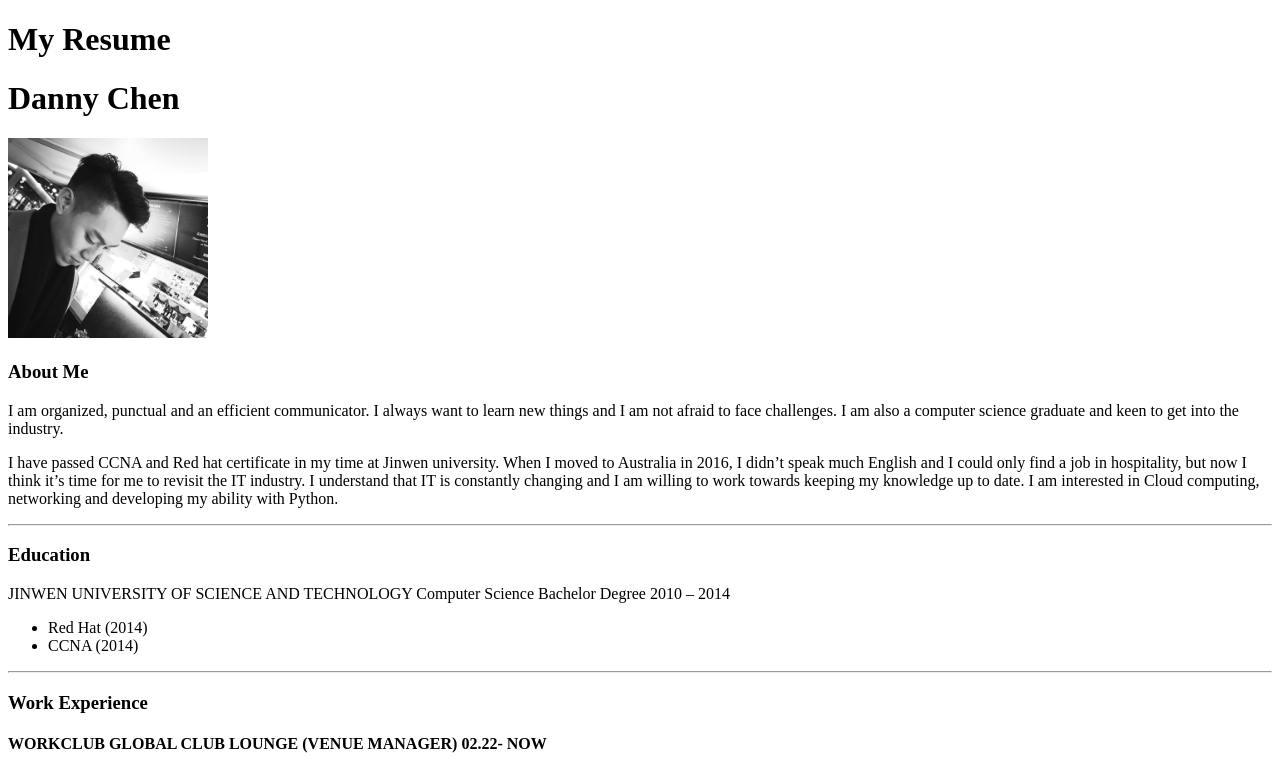
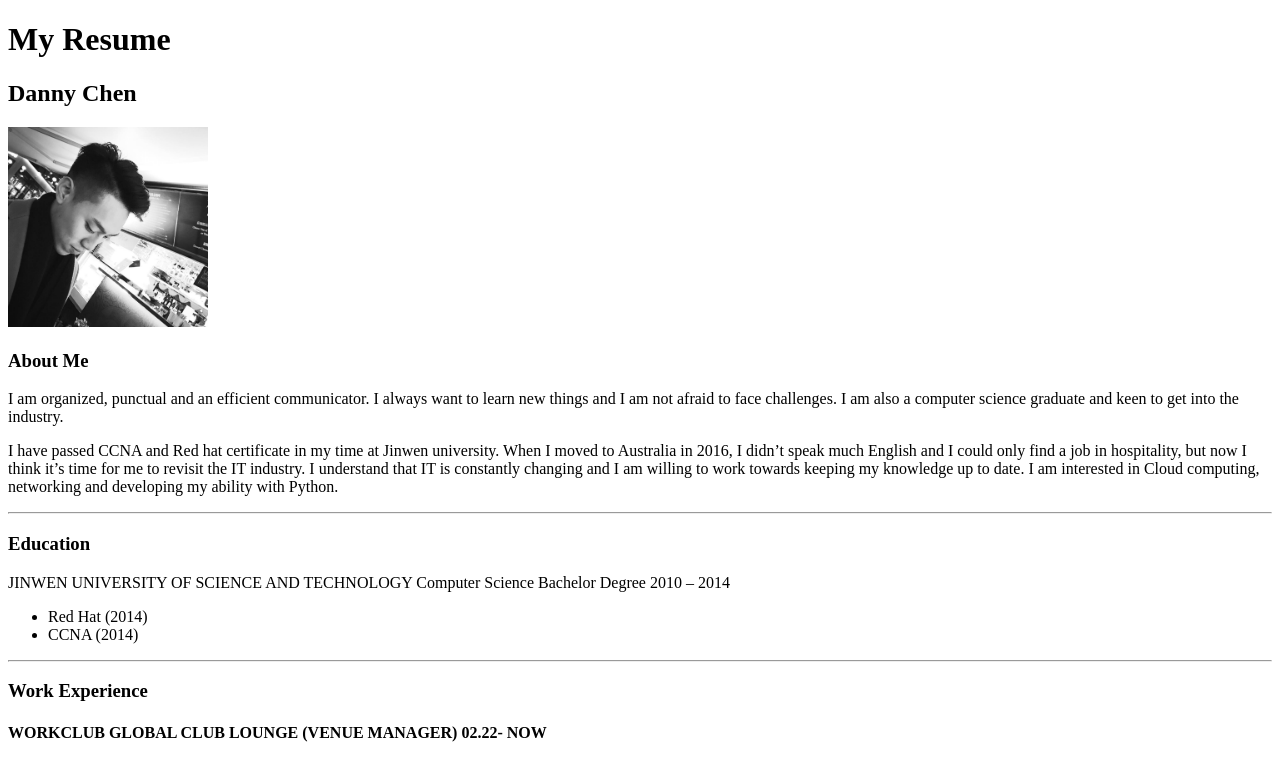
Before and after one commit to dcdanny945/CV.Html, a plain HTML site: page index.html in a window 1280 px wide. Shown: the top 760 px of the page. Drawn offline with Linux system fonts and the light colour scheme.

Commit message:
Update index.html

```diff
--- a/index.html
+++ b/index.html
@@ -9,7 +9,7 @@
 </head>
 
 <body>
-    <h1>Danny Chen</h1>
+    <h2>Danny Chen</h2>
     <img src="./CV/meblack.jpg",alt="Jufen", height="200px">
     <h3>About Me</h3>
     <p>I am organized, punctual and an efficient communicator. I always want to learn new things and I am not afraid to face challenges.
```
